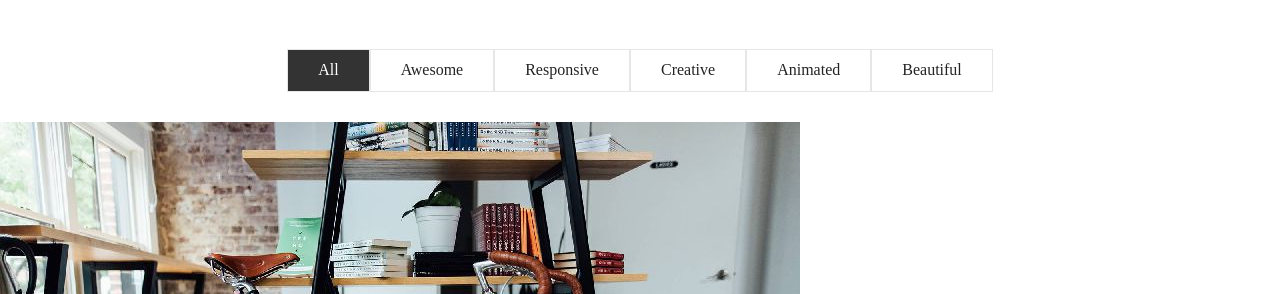
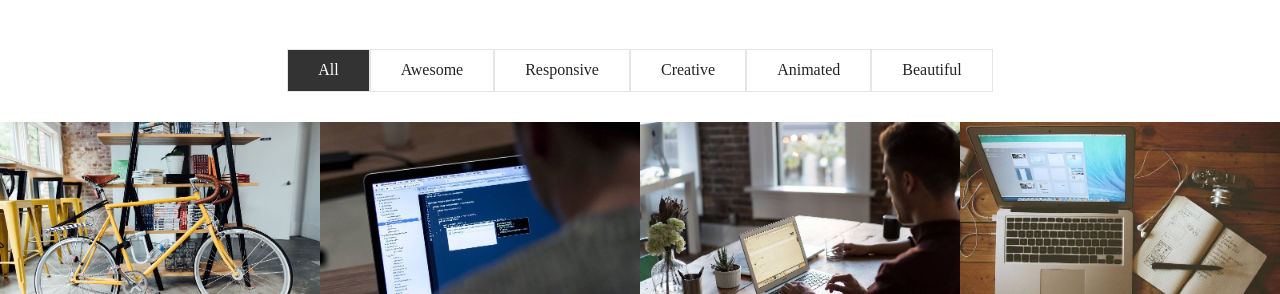
Before and after one commit to anapaulafrancisco/parceriaweb, a plain HTML site: page index.html in a window 1280 px wide. Shown: the part 1670-1964 px from the top of the page. Drawn offline with nearby package versions, Linux system fonts and the light colour scheme; a script that the page names is missing.

Commit message:
Create index.html

```diff
--- a/index.html
+++ b/index.html
@@ -30,7 +30,7 @@
 
     <!-- Galeria Imagens - Mobirise -->
     <link rel="stylesheet" href="assets/et-line-font-plugin/style.css">
-    <!-- <link rel="stylesheet" href="assets/theme/css/style.css"> -->
+    <link rel="stylesheet" href="assets/theme/css/style.css">
     <link rel="stylesheet" href="assets/mobirise-gallery/style.css">
     <!--<link rel="stylesheet" href="assets/mobirise/css/mbr-additional.css" type="text/css">-->
 
```
